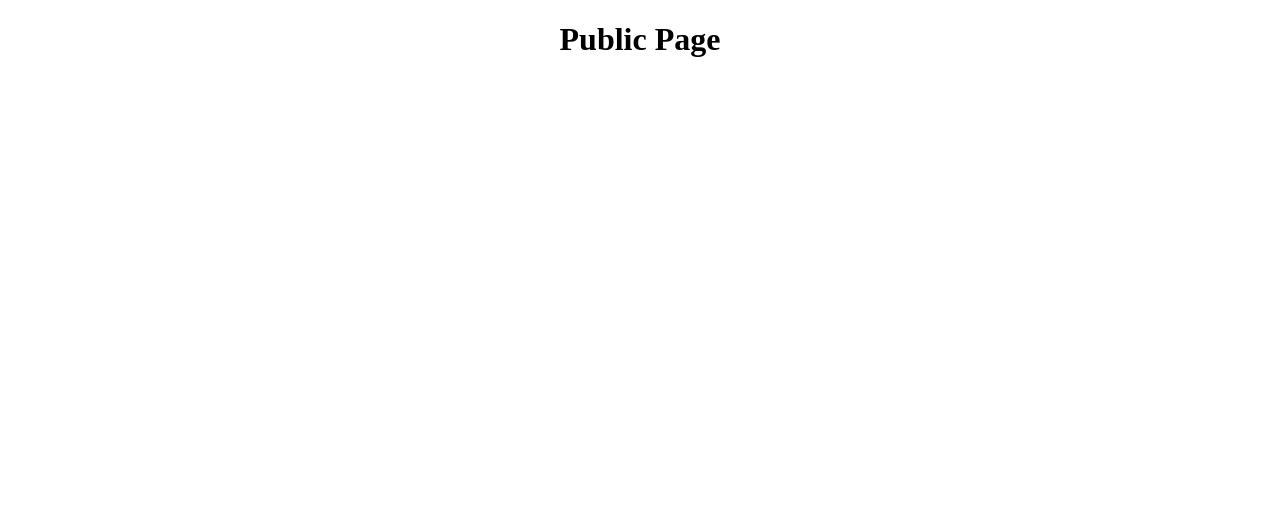
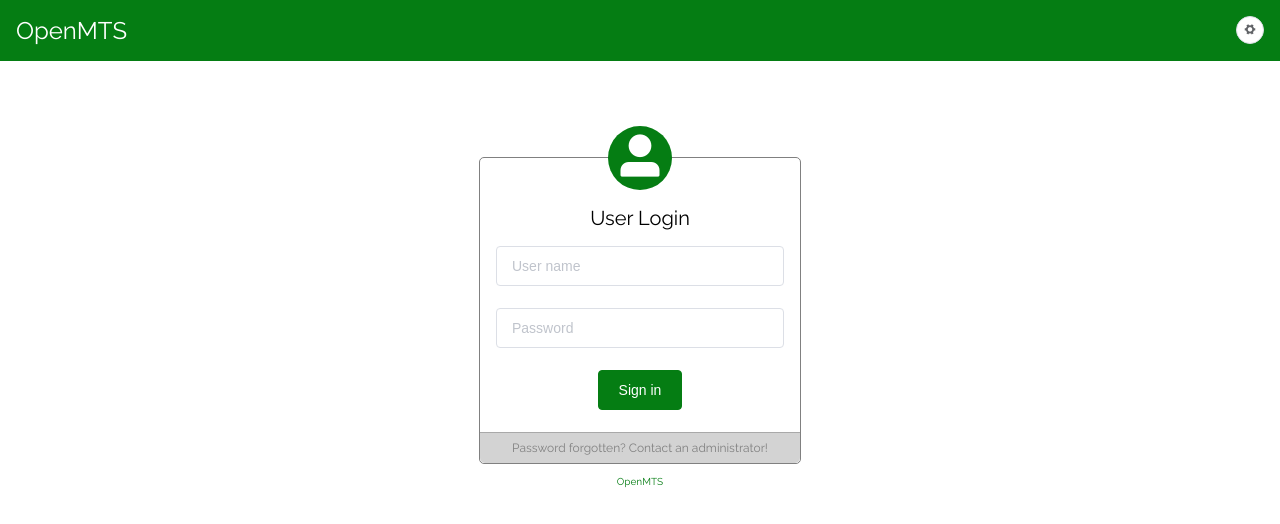
Before and after one commit to alex-c/OpenMTS, a Vue app in the folder mts-frontend/: page / in a window 1280 px wide. Shown: the top 524 px of the page. Built offline with nearby package versions, Linux system fonts and the light colour scheme.

Commit message:
Created a login page

```diff
--- a/mts-frontend/public/index.html
+++ b/mts-frontend/public/index.html
@@ -5,6 +5,7 @@
     <meta http-equiv="X-UA-Compatible" content="IE=edge">
     <meta name="viewport" content="width=device-width,initial-scale=1.0">
     <link rel="icon" href="<%= BASE_URL %>favicon.ico">
+    <link href="https://fonts.googleapis.com/css?family=Raleway&display=swap" rel="stylesheet">
     <title>OpenMTS</title>
   </head>
   <body>
--- a/mts-frontend/src/App.vue
+++ b/mts-frontend/src/App.vue
@@ -8,6 +8,7 @@
 body {
   margin: 0px;
   text-align: center;
+  font-family: 'Raleway', 'Helvetica Neue', Helvetica, Arial, sans-serif;
 }
 
 #app {
--- a/mts-frontend/src/element-theme.scss
+++ /dev/null
@@ -1,6 +0,0 @@
-$--color-primary: #009111;
-$--color-info: #409EFF;
-
-$--font-path: '~element-ui/lib/theme-chalk/fonts';
-
-@import "~element-ui/packages/theme-chalk/src/index";
--- a/mts-frontend/src/main.js
+++ b/mts-frontend/src/main.js
@@ -3,7 +3,8 @@
 
 // Element UI & theme
 import ElementUI from 'element-ui';
-import './element-theme.scss';
+import 'element-ui/lib/theme-chalk/reset.css';
+import './theme/element-theme.scss';
 Vue.use(ElementUI);
 
 // Router & Vuex
--- /dev/null
+++ b/mts-frontend/src/theme/colors.scss
@@ -0,0 +1 @@
+$color-primary: #057D13;
--- /dev/null
+++ b/mts-frontend/src/theme/element-theme.scss
@@ -0,0 +1,8 @@
+@import './colors.scss';
+
+$--color-primary: $color-primary;
+$--color-info: #409EFF;
+
+$--font-path: '~element-ui/lib/theme-chalk/fonts';
+
+@import '~element-ui/packages/theme-chalk/src/index';
--- a/mts-frontend/src/views/Public.vue
+++ b/mts-frontend/src/views/Public.vue
@@ -1,5 +1,122 @@
 <template>
   <div class="public">
-    <h1>Public Page</h1>
+    <div id="navbar">
+      <div id="navbar-left">OpenMTS</div>
+      <div id="navbar-right">
+        <el-button icon="el-icon-s-tools" size="mini" circle></el-button>
+      </div>
+    </div>
+    <div id="login-box">
+      <div id="login-box-logo">
+        <i class="el-icon-user-solid"></i>
+      </div>
+      <div id="login-box-header">
+        User Login
+      </div>
+      <div id="login-box-main">
+        <el-form :model="form">
+          <el-form-item>
+            <el-input placeholder="User name" v-model="form.user"></el-input>
+          </el-form-item>
+          <el-form-item>
+            <el-input placeholder="Password" v-model="form.password" show-password></el-input>
+          </el-form-item>
+          <el-form-item>
+            <el-button type="primary" @click="onSubmit">Sign in</el-button>
+          </el-form-item>
+        </el-form>
+      </div>
+      <div id="login-box-footer">
+        Password forgotten? Contact an administrator!
+      </div>
+    </div>
+    <div id="footer">
+      <a href="https://www.github.com/alex-c/openmts">OpenMTS</a>
+    </div>
   </div>
 </template>
+
+<script>
+export default {
+  name: 'public',
+  data() {
+    return {
+      form: {
+        user: '',
+        password: '',
+      },
+    };
+  },
+};
+</script>
+
+<style lang="scss" scoped>
+@import '../theme/colors.scss';
+
+#navbar {
+  padding: 16px;
+  background-color: $color-primary;
+  color: white;
+  overflow: auto;
+}
+
+#navbar-left {
+  float: left;
+  font-size: 24px;
+}
+
+#navbar-right {
+  float: right;
+}
+
+#login-box {
+  margin: auto;
+  margin-top: 96px;
+  max-width: 320px;
+  min-width: 240px;
+  border: 1px solid gray;
+  border-radius: 5px;
+}
+
+#login-box-header {
+  font-size: 20px;
+  position: relative;
+  top: -16px;
+}
+
+#login-box-logo {
+  margin: auto;
+  width: 64px;
+  height: 64px;
+  border-radius: 32px;
+  background-color: $color-primary;
+  font-size: 52px;
+  color: white;
+  position: relative;
+  top: -32px;
+}
+
+#login-box-main {
+  padding: 0px 16px;
+}
+
+#login-box-footer {
+  padding: 8px;
+  border-radius: 0px 0px 5px 5px;
+  background-color: lightgray;
+  border-top: 1px solid darkgray;
+  color: gray;
+  font-size: 12px;
+}
+
+#footer {
+  padding: 12px;
+  font-size: 10px;
+  > a:link {
+    color: $color-primary;
+  }
+  > a:hover {
+    text-decoration: underline;
+  }
+}
+</style>
```
